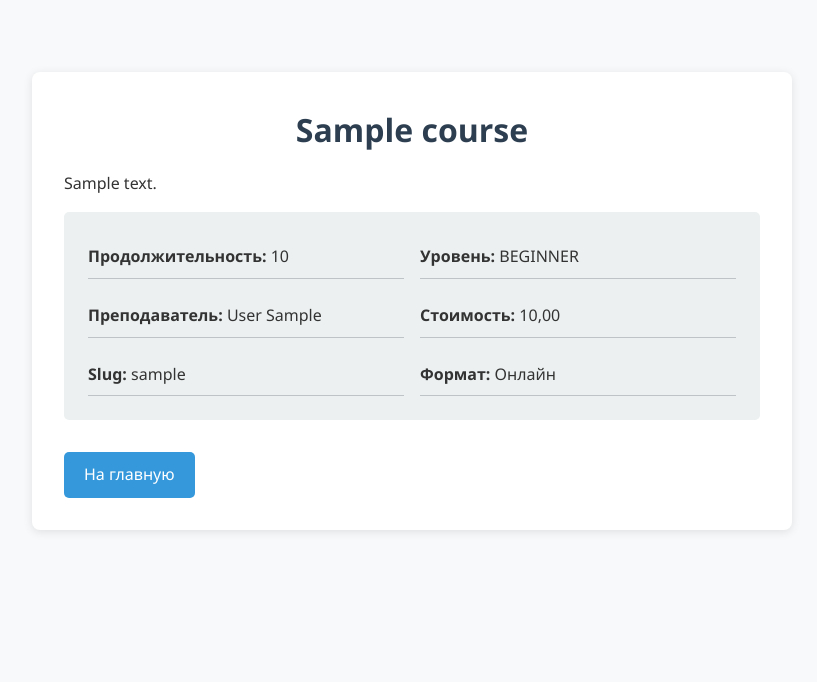
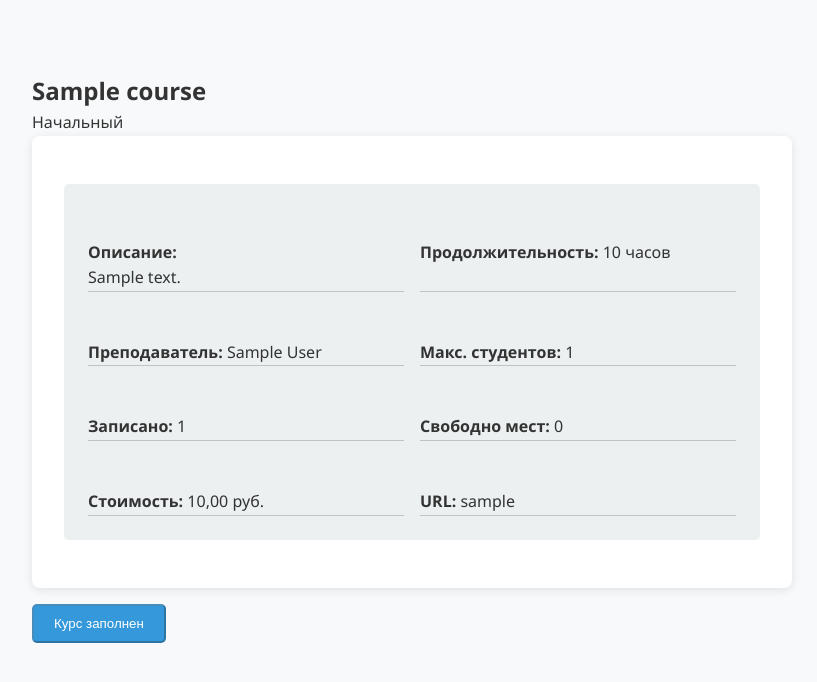
Before and after one commit to victoreelite/web_fefu_2025, a Django app: a page that uses templates/fefu_lab/course_detail.html in a window 1280 px wide. Shown: the part 78-760 px from the top of the page, without its empty margins (228-1045 px from the left). Run offline with Django 5.2, Linux system fonts and the light colour scheme; tables that the repository leaves empty hold one stand-in row (values such as "Sample post").

Commit message:
Lab 3: обновлены шаблоны для работы с данными из БД.

```diff
--- a/templates/fefu_lab/course_detail.html
+++ b/templates/fefu_lab/course_detail.html
@@ -1,35 +1,62 @@
 {% extends 'fefu_lab/base.html' %}
-
 {% block title %}{{ course.title }} - FEFU Lab{% endblock %}
-
 {% block content %}
-<div class="card">
-    <h1>{{ course.title }}</h1>
-    <p>{{ course.description }}</p>
-
-    <div style="background: #ecf0f1; padding: 1.5rem; border-radius: 5px; margin: 1rem 0;">
-        <div style="display: grid; grid-template-columns: 1fr 1fr; gap: 1rem;">
-            <div style="padding: 0.5rem 0; border-bottom: 1px solid #bdc3c7;">
-                <strong>Продолжительность:</strong> {{ course.duration }}
+<div class="course-card">
+    <div class="course-header">
+        <h2>{{ course.title }}</h2>
+        <span class="course-level">{{ course.get_level_display }}</span>
+    </div>
+    <div class="course-info">
+        <div class="info-grid">
+            <div class="info-item">
+                <strong>Описание:</strong>
+                <p>{{ course.description }}</p>
             </div>
-            <div style="padding: 0.5rem 0; border-bottom: 1px solid #bdc3c7;">
-                <strong>Уровень:</strong> {{ course.level }}
+            <div class="info-item">
+                <strong>Продолжительность:</strong> {{ course.duration }} часов
             </div>
-            <div style="padding: 0.5rem 0; border-bottom: 1px solid #bdc3c7;">
-                <strong>Преподаватель:</strong> {{ course.instructor }}
+            <div class="info-item">
+                <strong>Преподаватель:</strong>
+                {% if course.instructor %}
+                    {{ course.instructor.full_name }}
+                {% else %}
+                    Не назначен
+                {% endif %}
             </div>
-            <div style="padding: 0.5rem 0; border-bottom: 1px solid #bdc3c7;">
-                <strong>Стоимость:</strong> {{ course.price }}
+            <div class="info-item">
+                <strong>Макс. студентов:</strong> {{ course.max_students }}
             </div>
-            <div style="padding: 0.5rem 0; border-bottom: 1px solid #bdc3c7;">
-                <strong>Slug:</strong> {{ course_slug }}
+            <div class="info-item">
+                <strong>Записано:</strong> {{ enrollments_count }}
             </div>
-            <div style="padding: 0.5rem 0; border-bottom: 1px solid #bdc3c7;">
-                <strong>Формат:</strong> Онлайн
+            <div class="info-item">
+                <strong>Свободно мест:</strong> {{ available_spots }}
+            </div>
+            <div class="info-item">
+                <strong>Стоимость:</strong>
+                {% if course.price > 0 %}
+                    {{ course.price }} руб.
+                {% else %}
+                    Бесплатно
+                {% endif %}
+            </div>
+            <div class="info-item">
+                <strong>URL:</strong> {{ course.slug }}
             </div>
         </div>
     </div>
-
-    <a href="/" class="btn">На главную</a>
+    {% if course.is_active %}
+    <div class="course-actions">
+        {% if available_spots > 0 %}
+            <a href="#" class="btn btn-success">Записаться на курс</a>
+        {% else %}
+            <button class="btn btn-disabled" disabled>Курс заполнен</button>
+        {% endif %}
+    </div>
+    {% else %}
+    <div class="course-status">
+        <p class="inactive">Курс неактивен</p>
+    </div>
+    {% endif %}
 </div>
 {% endblock %}
```
Also changed, not shown: templates/fefu_lab/home.html (+36 -2 lines), templates/fefu_lab/student_profile.html (+30 -12 lines).
